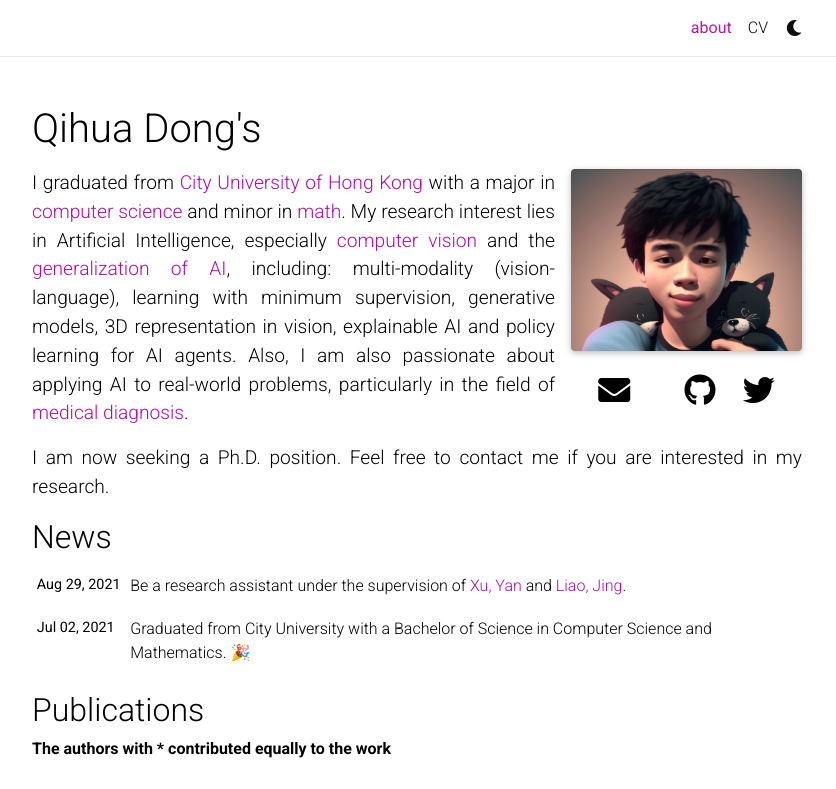
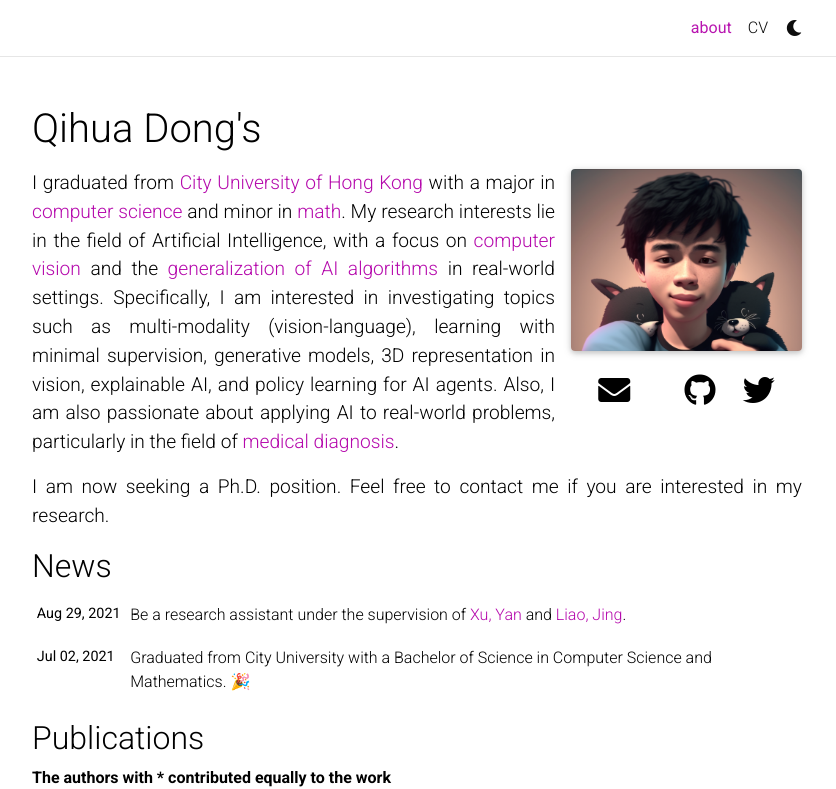
Before and after one commit to dddraxxx/dddraxxx.github.io, a Jekyll site: the page built from _pages/about.md, in a window 1280 px wide and 1083 px high, cut to the strip 0-789 px from the top of the window. Shown: the whole strip, without its empty margins (223-1059 px from the left). Built offline with Jekyll 4.4.1, drawn with Linux system fonts in a browser that asks for light colours; full-size pictures stand in for the smaller copies a plugin makes; emoji names are drawn with the system emoji font; comment, search, counter and statistics services are not loaded; a style sheet for code colours, icons or effects is not loaded.

Commit message:
Update about.md

```diff
--- a/_pages/about.md
+++ b/_pages/about.md
@@ -18,6 +18,6 @@ selected_papers: true # includes a list of papers marked as "selected={true}"
 social: true  # includes social icons at the bottom of the page
 ---
 
-I graduated from [City University of Hong Kong]() with a major in [computer science]() and minor in [math](). My research interest lies in Artificial Intelligence, especially [computer vision]() and the [generalization of AI](), including: multi-modality (vision-language), learning with minimum supervision, generative models, 3D representation in vision, explainable AI and policy learning for AI agents. Also, I am also passionate about applying AI to real-world problems, particularly in the field of [medical diagnosis]().
+I graduated from [City University of Hong Kong]() with a major in [computer science]() and minor in [math](). My research interests lie in the field of Artificial Intelligence, with a focus on [computer vision]() and the [generalization of AI algorithms]() in real-world settings. Specifically, I am interested in investigating topics such as multi-modality (vision-language), learning with minimal supervision, generative models, 3D representation in vision, explainable AI, and policy learning for AI agents. Also, I am also passionate about applying AI to real-world problems, particularly in the field of [medical diagnosis]().
 
 I am now seeking a Ph.D. position. Feel free to contact me if you are interested in my research.
```
